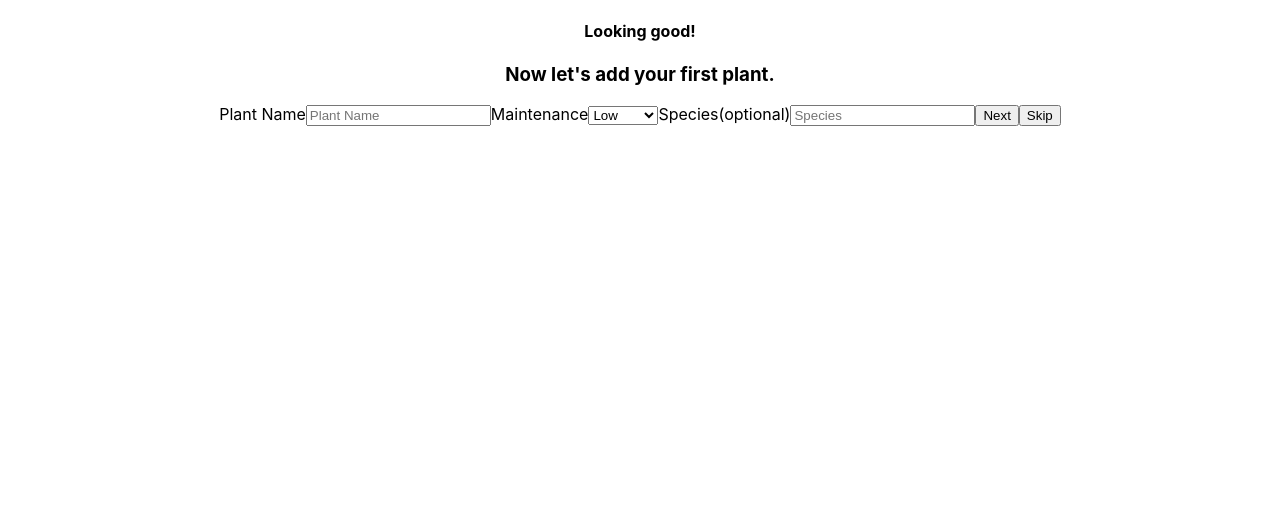
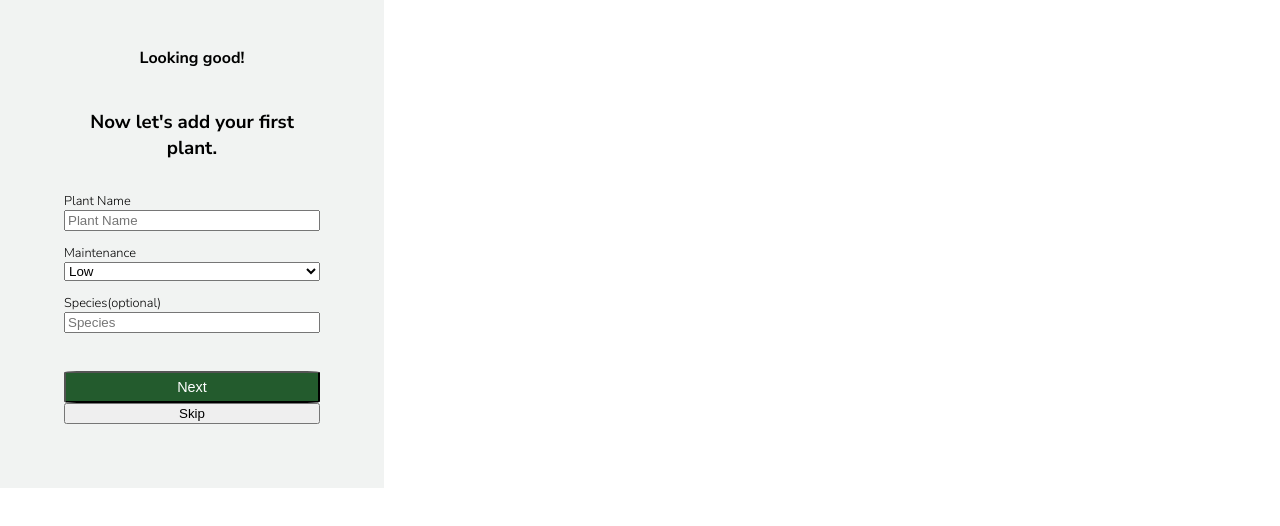
Before and after one commit to Build-Week-Water-My-Plants-1/front-end, a React (Create React App) app in the folder my-app/: page /add in a window 1280 px wide. Shown: the top 526 px of the page. Built offline with nearby package versions, Linux system fonts and the light colour scheme.

Commit message:
Add styled component elements to Login and AddPlant components

```diff
--- a/my-app/src/components/AddPlant.js
+++ b/my-app/src/components/AddPlant.js
@@ -2,6 +2,47 @@
 import ReactDOM from "react-dom";
 import styled from "styled-components";
 
+/////////////Styling/////////////////
+const WrapperDiv = styled.div`
+  width: 20%;
+  height: 80%;
+  padding: 2% 5% 5% 5%;
+  background-color: #F1F3F2;
+  display: flex;
+  flex-direction: column;
+  font-family: 'Nunito Sans', sans-serif;
+`;
+
+const Form = styled.form`
+  display: flex;
+  flex-direction: column;
+  align-content: center;
+`;
+
+const H4 = styled.h4`
+font-family: 'Nunito Sans', sans-serif;
+font-weight: 400;
+margin: 0 0 10% 0;
+`;
+
+const Label = styled.label`
+text-align: left;
+font-weight: 300;
+font-size: .8rem;
+padding-top: 5%;
+`;
+
+const Button = styled.button`
+height: 2rem;
+font-size: .9rem;
+background-color: #235B2D;
+color: white;
+border-radius: 5%;
+margin-top: 15%;
+`;
+
+
+////////////////AddPlant function////////////////////
 const AddPlant = () => {
   const [addPlantData, setAddPlantData] = useState({
     plantname: "",
@@ -25,12 +66,13 @@
   };
 
   return (
-    <form onSubmit={handleSubmit}>
+    <WrapperDiv>
+<Form onSubmit={handleSubmit}>
       <h4>Looking good!</h4>
       <h3>Now let's add your first plant.</h3>
-      <label htmlFor="plantname">Plant Name</label>
+      <Label htmlFor="plantname">Plant Name</Label>
       <input id="plantname" name='plantname' type="text" placeholder='Plant Name' value={addPlantData.plantname} onChange={handleChanges} />
-      <label htmlFor="maintenance">Maintenance</label>
+      <Label htmlFor="maintenance">Maintenance</Label>
       <select className="size-options" id="maintenance" name="size">
         <option value="low" onChange={handleChanges}>
           Low
@@ -42,11 +84,13 @@
           High
         </option>
       </select>
-      <label htmlFor="species">Species(optional)</label>
+      <Label htmlFor="species">Species(optional)</Label>
       <input id="species" name="species" type="text" placeholder="Species" value={addPlantData.species}/>
-      <button type="submit">Next</button>
+      <Button type="submit">Next</Button>
       <button type="skip">Skip</button>
-    </form>
+    </Form>
+    </WrapperDiv>
+
   );
 };
 
--- a/my-app/src/components/Login.js
+++ b/my-app/src/components/Login.js
@@ -1,6 +1,49 @@
 import React, { useState } from "react";
 import { axiosWithAuth } from "../utils/axiosWithAuth";
+import styled from "styled-components";
 
+
+/////////////Styling/////////////////
+const WrapperDiv = styled.div`
+  width: 20%;
+  height: 80%;
+  padding: 2% 5% 5% 5%;
+  background-color: #F1F3F2;
+  display: flex;
+  flex-direction: column;
+  font-family: 'Nunito Sans', sans-serif;
+`;
+
+const Form = styled.form`
+  display: flex;
+  flex-direction: column;
+  align-content: center;
+`;
+
+const H4 = styled.h4`
+font-family: 'Nunito Sans', sans-serif;
+font-weight: 400;
+margin: 0 0 10% 0;
+`;
+
+const Label = styled.label`
+text-align: left;
+font-weight: 300;
+font-size: .8rem;
+padding-top: 5%;
+`;
+
+const Button = styled.button`
+height: 2rem;
+font-size: .9rem;
+background-color: #235B2D;
+color: white;
+border-radius: 5%;
+margin-top: 15%;
+`;
+
+
+/////////////////////LoginForm function/////////////////
 const LoginForm = (props) => {
   const [logInData, setLogInData] = useState({ username: "", password: "" });
 
@@ -23,25 +66,28 @@
   };
 
   return (
-    <form onSubmit={onSubmit}>
+    <WrapperDiv>
+<Form onSubmit={onSubmit}>
       <h4>Welcome back!</h4>
-      <h3>Log into your account</h3>
-      <label htmlFor="username">Username</label>
+      <H4>Log into your account</H4>
+      <Label htmlFor="username">Username</Label>
       <input         id="username"
         name="username"
         type="text"
         placeholder="Username"
         value={logInData.username}
         onChange={handleChanges}/>
-      <label htmlFor="password">Password</label>
+      <Label htmlFor="password">Password</Label>
       <input id="password"
         name="password"
         type="password"
         placeholder="Password"
         value={logInData.password}
         onChange={handleChanges}/>
-      <button type="submit">Next</button>
-    </form>
+      <Button type="submit">Next</Button>
+    </Form>
+    </WrapperDiv>
+
   );
 };
 
--- a/my-app/src/components/Signup.js
+++ b/my-app/src/components/Signup.js
@@ -25,7 +25,7 @@
 
 const H4 = styled.h4`
 font-family: 'Nunito Sans', sans-serif;
-font-weight: 600;
+font-weight: 400;
 margin: 0 0 10% 0;
 `;
 
```
